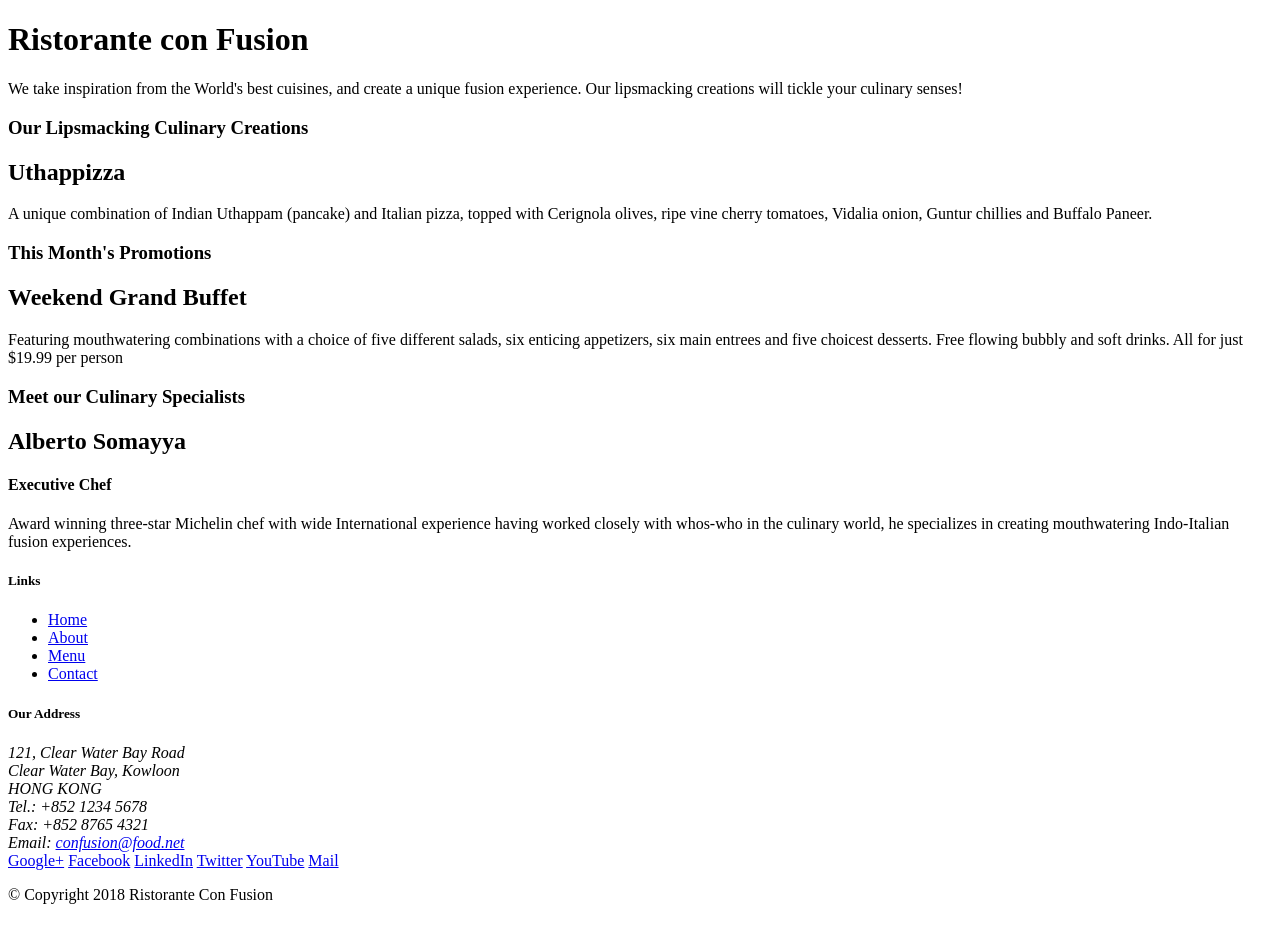
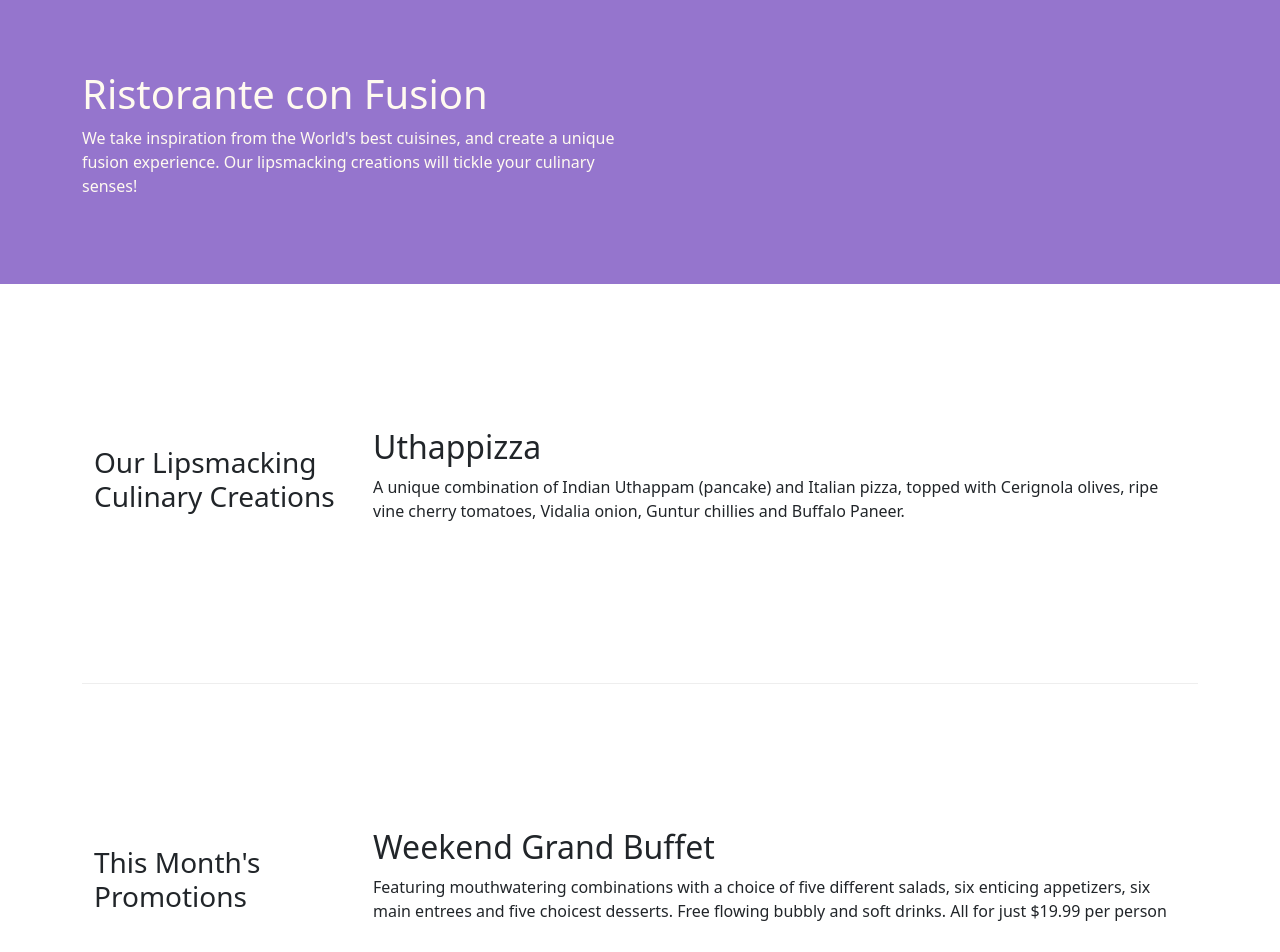
Before and after one commit to vatsjay/FEDev, a website: page index.html in a window 1280 px wide. Shown: the top 952 px of the page. Before the commit the page ends 920 px from the top, so only its background shows below. Drawn offline with nearby package versions, Linux system fonts and the light colour scheme.

Commit message:
first week

```diff
--- /dev/null
+++ b/css/style.css
@@ -0,0 +1,29 @@
+.row-header{
+    margin:0px auto;
+    padding:0px;
+}
+
+.row-content {
+    margin:0px auto;
+    padding: 50px 0px 50px 0px;
+    border-bottom: 1px ridge;
+    min-height:400px;
+}
+
+.footer{
+    background-color: #D1C4E9;
+    margin:0px auto;
+    padding: 20px 0px 20px 0px;
+}
+.jumbotron {
+    padding:70px 30px 70px 30px;
+    margin:0px auto;
+    background: #9575CD ;
+    color:floralwhite;
+}
+
+address{
+    font-size:80%;
+    margin:0px;
+    color:#0f0f0f;
+}
--- a/index.html
+++ b/index.html
@@ -2,51 +2,58 @@
 <html lang="en">
 
 <head>
-    <title>Ristorante Con Fusion</title>
+    <meta charset="utf-8">
+    <meta name="viewport" content="width=device-width, initial-scale=1, shrink-to-fit=no">
+    <meta http-equiv="x-ua-compatible" content="ie=edge">
+
+    <link rel="stylesheet" href="node_modules/bootstrap/dist/css/bootstrap.min.css">
+    <link rel="stylesheet" href="css/style.css">
+
+    <title>Con Fusion</title>
 </head>
 
 <body>
 
-    <header>
-        <div>
-            <div>
-                <div>
+    <header class="jumbotron row-header">
+        <div class="container">
+            <div class="row">
+                <div class="col-12 col-sm-6">
                     <h1>Ristorante con Fusion</h1>
                     <p>We take inspiration from the World's best cuisines, and create a unique fusion experience. Our lipsmacking creations will tickle your culinary senses!</p>
                 </div>
-                <div>
+                <div class="col-12 col-sm">
                 </div>
             </div>
         </div>
     </header>
 
-    <div>
-        <div>
-            <div>
+    <div class="container">
+        <div class="row row-content align-items-center">
+            <div class="col-12 col-sm-4 col-md-3">
                 <h3>Our Lipsmacking Culinary Creations</h3>
             </div>
-            <div>
+            <div class="col-12 col-sm col-md">
                 <h2>Uthappizza</h2>
                 <p>A unique combination of Indian Uthappam (pancake) and Italian pizza, topped with Cerignola olives, ripe vine cherry tomatoes, Vidalia onion, Guntur chillies and Buffalo Paneer.</p>
             </div>
         </div>
 
 
-        <div>
-            <div>
+        <div class="row row-content align-items-center">
+            <div class="col-12 col-sm-4 col-md-3">
                 <h3>This Month's Promotions</h3>
             </div>
-            <div>
+            <div class="col-12 col-sm col-md">
                 <h2>Weekend Grand Buffet</h2>
                 <p>Featuring mouthwatering combinations with a choice of five different salads, six enticing appetizers, six main entrees and five choicest desserts. Free flowing bubbly and soft drinks. All for just $19.99 per person </p>
             </div>
         </div>
 
-        <div>
-            <div>
+        <div class="row row-content align-items-center">
+            <div class="col-12 col-sm-4 col-md-3">
                 <h3>Meet our Culinary Specialists</h3>
             </div>
-            <div>
+            <div class="col-12 col-sm col-md">
                 <h2>Alberto Somayya</h2>
                 <h4>Executive Chef</h4>
                 <p>Award winning three-star Michelin chef with wide International experience having worked closely with whos-who in the culinary world, he specializes in creating mouthwatering Indo-Italian fusion experiences. </p>
@@ -54,19 +61,19 @@
         </div>
     </div>
 
-    <footer>
-        <div>
-            <div>
-                <div>
+    <footer class="footer">
+        <div class="container">
+            <div class="row">
+                <div class="col-4 offset-1 col-sm-2">
                     <h5>Links</h5>
-                    <ul>
+                    <ul class="list-unstyled">
                         <li><a href="#">Home</a></li>
-                        <li><a href="#">About</a></li>
+                        <li><a href="./aboutus.html">About</a></li>
                         <li><a href="#">Menu</a></li>
                         <li><a href="#">Contact</a></li>
                     </ul>
                 </div>
-                <div>
+                <div class="col-7 of col-sm-5">
                     <h5>Our Address</h5>
                     <address>
 		              121, Clear Water Bay Road<br>
@@ -77,8 +84,8 @@
 		              Email: <a href="mailto:confusion@food.net">confusion@food.net</a>
 		           </address>
                 </div>
-                <div>
-                    <div>
+                <div class="col-12 col-sm-4 align-self-center">
+                    <div class="text-center">
                         <a href="http://google.com/+">Google+</a>
                         <a href="http://www.facebook.com/profile.php?id=">Facebook</a>
                         <a href="http://www.linkedin.com/in/">LinkedIn</a>
@@ -88,14 +95,18 @@
                     </div>
                 </div>
            </div>
-           <div>
-                <div>
+           <div class="row justify-content-center">
+                <div class="col-auto">
                     <p>© Copyright 2018 Ristorante Con Fusion</p>
                 </div>
            </div>
         </div>
     </footer>
 
+    <!-- order is important -->
+    <script src="node_modules/jquery/dist/jquery.slim.min.js"></script>
+    <script src="node_modules/popper.js/dist/umd/popper.min.js"></script>
+    <script src="node_modules/bootstrap/dist/js/bootstrap.min.js"></script>
 </body>
 
 </html>
--- a/package.json
+++ b/package.json
@@ -15,8 +15,7 @@
   },
   "dependencies": {
     "@popperjs/core": "^2.9.2",
-    "bootstrap": "^5.0.1",
     "jquery": "^3.6.0",
-    "popper.js": "^1.16.1"
+    "bootstrap": "^5.0.1"
   }
 }
```
Also changed, not shown: aboutus.html (added, +116 -0 lines), 1 other file.
